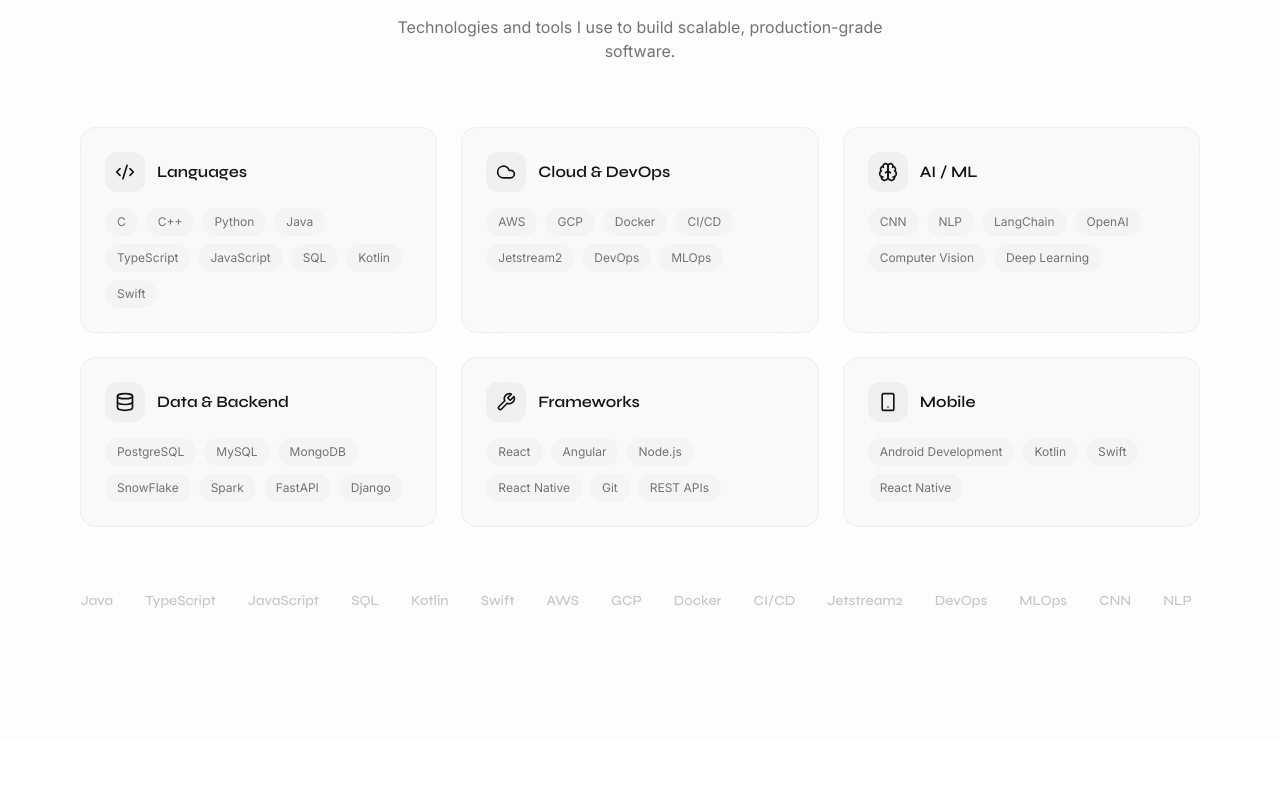
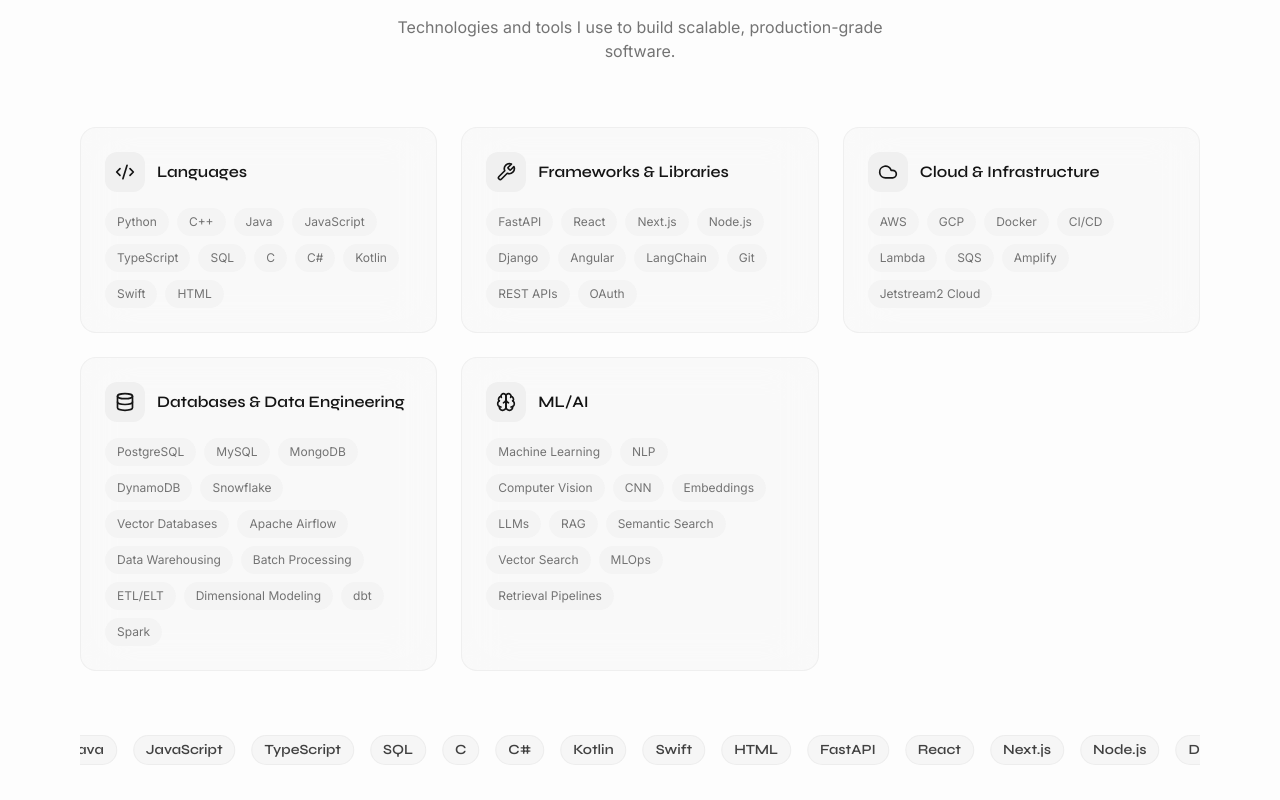
Before and after one commit to JITHENTHIRIYA/personalPortfolio, a React (Vite) app: page / in a window 1280 px wide. Shown: the part 4180-4980 px from the top of the page. Built offline with nearby package versions, Linux system fonts and the light colour scheme; the HTML template or start-up script is replaced by a standard one.

Commit message:
Updated skill by adding extra skills

```diff
--- a/src/components/SkillsSection.tsx
+++ b/src/components/SkillsSection.tsx
@@ -1,5 +1,5 @@
 import { motion } from "framer-motion";
-import { Code2, Cloud, Brain, Database, Wrench, Smartphone } from "lucide-react";
+import { Brain, Cloud, Code2, Database, Wrench } from "lucide-react";
 import {
   fadeUpVariants,
   scaleFadeVariants,
@@ -10,32 +10,76 @@
   {
     icon: Code2,
     title: "Languages",
-    skills: ["C", "C++", "Python", "Java", "TypeScript", "JavaScript", "SQL", "Kotlin", "Swift"],
+    skills: [
+      "Python",
+      "C++",
+      "Java",
+      "JavaScript",
+      "TypeScript",
+      "SQL",
+      "C",
+      "C#",
+      "Kotlin",
+      "Swift",
+      "HTML",
+    ],
+  },
+  {
+    icon: Wrench,
+    title: "Frameworks & Libraries",
+    skills: [
+      "FastAPI",
+      "React",
+      "Next.js",
+      "Node.js",
+      "Django",
+      "Angular",
+      "LangChain",
+      "Git",
+      "REST APIs",
+      "OAuth",
+    ],
   },
   {
     icon: Cloud,
-    title: "Cloud & DevOps",
-    skills: ["AWS", "GCP", "Docker", "CI/CD", "Jetstream2", "DevOps", "MLOps"],
+    title: "Cloud & Infrastructure",
+    skills: ["AWS", "GCP", "Docker", "CI/CD", "Lambda", "SQS", "Amplify", "Jetstream2 Cloud"],
+  },
+  {
+    icon: Database,
+    title: "Databases & Data Engineering",
+    skills: [
+      "PostgreSQL",
+      "MySQL",
+      "MongoDB",
+      "DynamoDB",
+      "Snowflake",
+      "Vector Databases",
+      "Apache Airflow",
+      "Data Warehousing",
+      "Batch Processing",
+      "ETL/ELT",
+      "Dimensional Modeling",
+      "dbt",
+      "Spark",
+    ],
   },
   {
     icon: Brain,
-    title: "AI / ML",
-    skills: ["CNN", "NLP", "LangChain", "OpenAI", "Computer Vision", "Deep Learning"],
-  },
-  {
-    icon: Database,
-    title: "Data & Backend",
-    skills: ["PostgreSQL", "MySQL", "MongoDB", "SnowFlake", "Spark", "FastAPI", "Django"],
-  },
-  {
-    icon: Wrench,
-    title: "Frameworks",
-    skills: ["React", "Angular", "Node.js", "React Native", "Git", "REST APIs"],
-  },
-  {
-    icon: Smartphone,
-    title: "Mobile",
-    skills: ["Android Development", "Kotlin", "Swift", "React Native"],
+    title: "ML/AI",
+    skills: [
+      "Machine Learning",
+      "NLP",
+      "Computer Vision",
+      "CNN",
+      "Embeddings",
+      "LLMs",
+      "RAG",
+      "Semantic Search",
+      "Vector Search",
+      "MLOps",
+      "Retrieval Pipelines",
+    ],
   },
 ];
 
@@ -101,7 +145,7 @@
               (skill, i) => (
                 <span
                   key={i}
-                  className="mx-4 text-sm text-muted-foreground/40 font-display font-medium"
+                  className="mx-2 text-sm text-foreground/80 font-display font-semibold px-3 py-1 rounded-full bg-accent/50 border border-border/60"
                 >
                   {skill}
                 </span>
```
